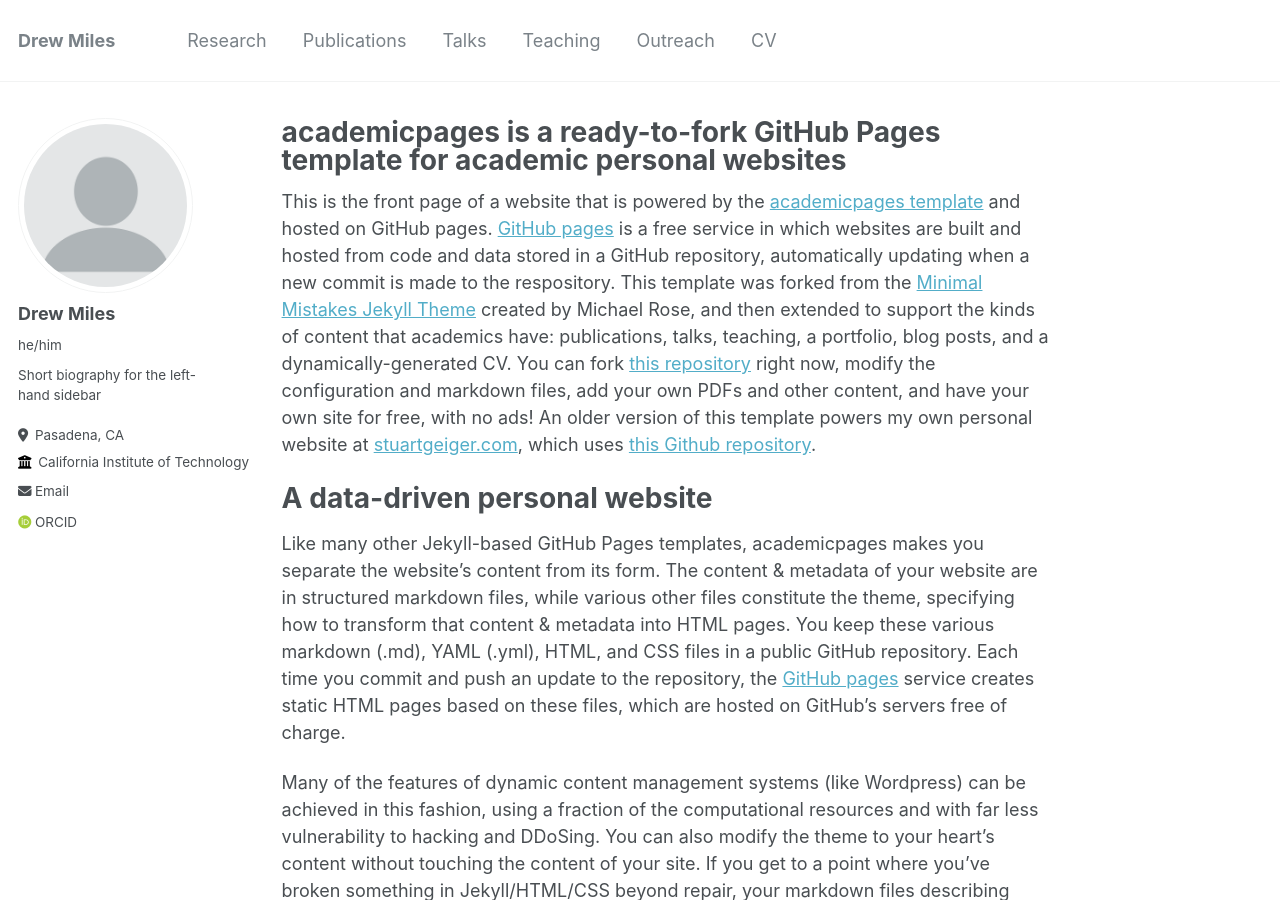
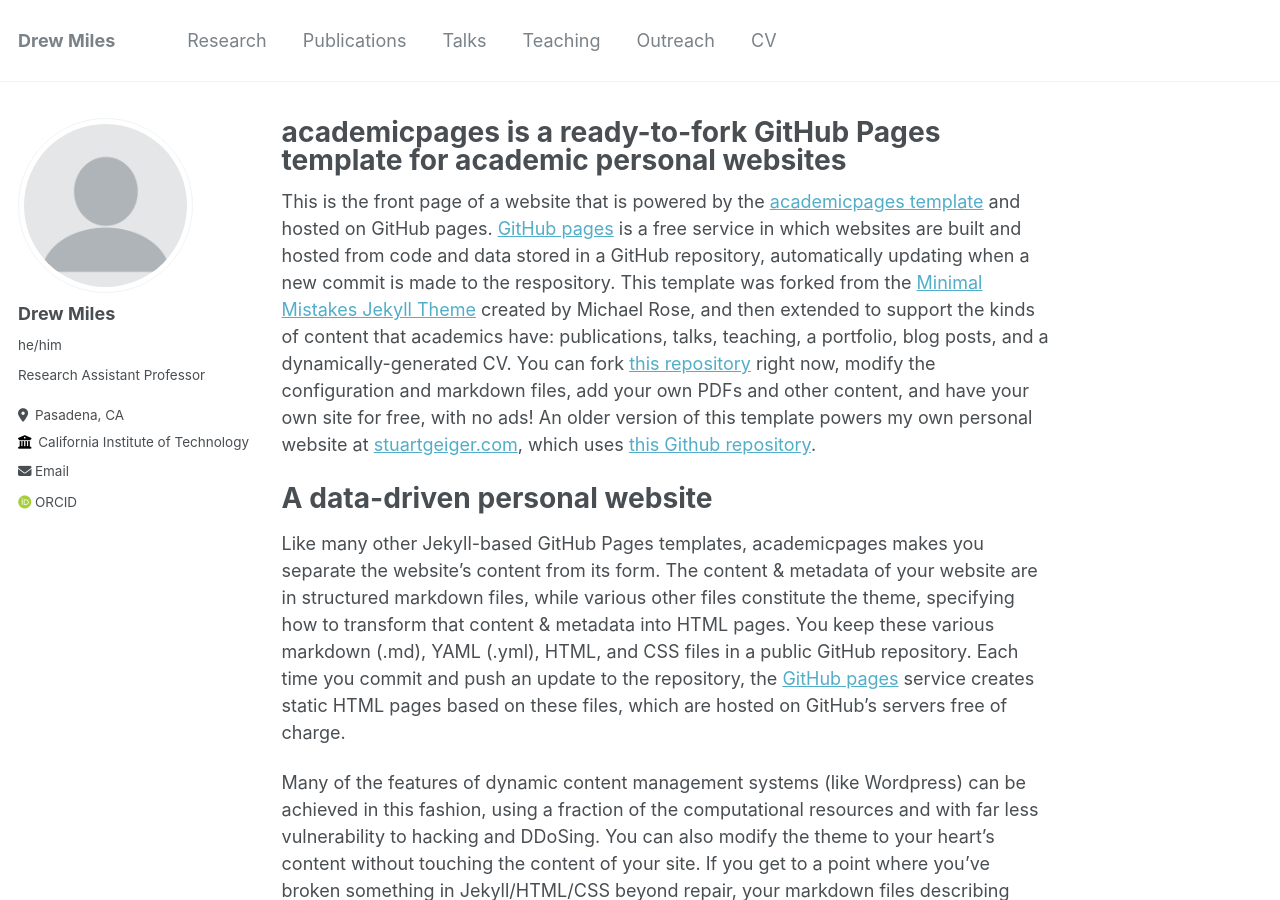
Before and after one commit to drew-miles/drew-miles.github.io, a Jekyll site: the page built from _pages/about.md, in a window 1280 px wide and 900 px high. Built offline with Jekyll 4.4.1, drawn with Linux system fonts in a browser that asks for light colours; some web fonts are replaced.

Commit message:
Update _config.yml

```diff
--- a/_config.yml
+++ b/_config.yml
@@ -24,7 +24,7 @@ author:
   avatar           : "profile.png"
   name             : "Drew Miles"
   pronouns         : "he/him"
-  bio              : "Short biography for the left-hand sidebar"
+  bio              : "Research Assistant Professor"
   location         : "Pasadena, CA"
   employer         : "California Institute of Technology"
   uri              : # URL
```
